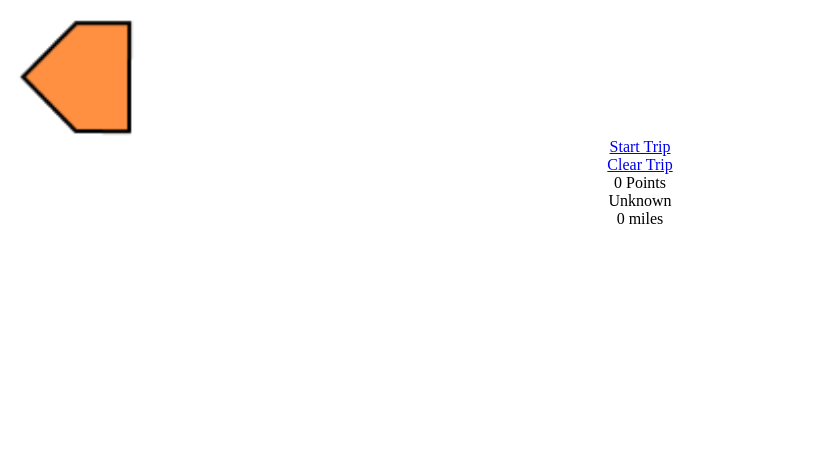
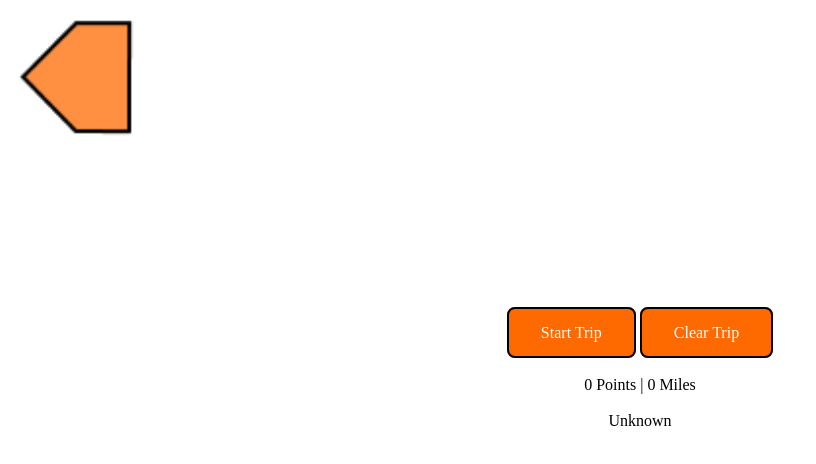
Before and after one commit to sknhapps/HD-Tracker-App, a plain HTML site: page www/ride.html in a window 1280 px wide. Shown: the whole page, without its empty margins (0-816 px from the left). Drawn offline with nearby package versions, Linux system fonts and the light colour scheme; some packages are replaced by stand-ins of ours.

Commit message:
Updated ride css
Implemented buttons, scaling, and general improvements to the ride UI,
also fixed an annoying bug where leaving the ride page too soon would
lose all chromepoints!

```diff
--- a/www/css/index.css
+++ b/www/css/index.css
@@ -32,10 +32,7 @@
 	 width: 10% !important;
 	 height: 10% !important;
  }
- .ride_controls {
-	 text-align:center;
 
- }
 /*Main Menu*/
 .main_menu {
 	text-align: center;
@@ -51,6 +48,37 @@
 }
 
 /*Showcase*/
+
+/*Ride*/
+ .ride_controls {
+	position: absolute;
+     margin: auto;
+     top: 0;
+     right: 0;
+     bottom: 0;
+     left: 0;
+     width: 100%;
+     height: 19%;
+	 text-align:center;
+ }
+ .trip {
+	 background-color: #FF6A00;
+	 border: 2px solid black;
+	 border-radius: 8px;
+	 color: white;
+	 padding: 15px 32px;
+	 text-decoration: none;
+	 font-size: 16px;
+ }
+ .clearTrip {
+	 background-color: #FF6A00;
+	 border: 2px solid black;
+	 border-radius: 8px;
+	 color: white;
+	 padding: 15px 32px;
+	 text-decoration: none;
+	 font-size: 16px;
+ }
 
 /*Profile*/
 .chromepoints {
--- a/www/ride.html
+++ b/www/ride.html
@@ -38,26 +38,25 @@
 		if (typeof savegame.chromePoints !== "undefined") chromePoints = savegame.chromePoints;
 	}
 	window.onload = load;
+	window.beforeunload = load;
 	</script>
 </head>
 <body onunload="logCP();">
 	<!--Back Arrow-->
 	<a href="index.html"><img src="img\backarrow.png" alt="backarrow" class="backarrow"></img></a>
-	<br/>
-	<div class="ride_controls">
-		<a id="toggle" href="#" >Start Trip</a>
-		<br/>
-		<a id="reset" href="#" >Clear Trip</a>
-		<div id="count">0 Points</div>
-		<div id="location">Unknown</div>
-		<div id="distance">0 miles</div>
+	<br></br>
+	<div class="ride_controls" width="100%">
+		<a id="toggle" href="#" class="trip" width="100%">Start Trip</a>
+		<a id="reset" href="#" class="clearTrip" width="100%">Clear Trip</a>
+		<br></br>
+		<p><span id="count">0 Points</span> | <span id="distance">0 Miles</span> <br></br> <span id="location">Unknown</span></p>
 	</div>
 
 	<script type="text/javascript">
 
  		var pts = [];				// All the GPS points
  		var distIndex = 1;			// Index for distance calculation
- 		var totalDistance = 10.0;	// Total distance travelled
+ 		var totalDistance = 0.0;	// Total distance travelled
  		var currentLat = 0.0;		// Current latitude
 		var currentLng = 0.0;		// Current longitude
 		var accuracy = 0.0;			// Current accuracy in miles
@@ -88,7 +87,6 @@
  				currentLng = 0;
  				accuracy = 0;
  				updateStatus();
- 				clearMarkers();
  			}
  		})
  		$("#map").click(function(evt){
@@ -98,7 +96,7 @@
 
  		function updateStatus(){
  			$("#count").html(pts.length + " Points");
- 			$("#location").html("(" + currentLat.toFixed(4) + "," + currentLng.toFixed(4) + ") <br />&plusmn;" + accuracy.toFixed(4) + "miles");
+ 			$("#location").html("(" + currentLat.toFixed(2) + "," + currentLng.toFixed(2) + ") <br />&plusmn;" + accuracy.toFixed(2) + "miles");
  			for(var i=distIndex;i<pts.length;i++){
  				totalDistance += distance(
  					pts[i-1].coords.latitude,
@@ -108,7 +106,7 @@
  				);
  			}
  			distIndex = pts.length;
- 			$("#distance").html(totalDistance.toFixed(4) + " miles");
+ 			$("#distance").html(totalDistance.toFixed(2) + " miles");
  		}
 
  		function startGps(){
```
Lines whose indentation alone changed are shown as unchanged.
